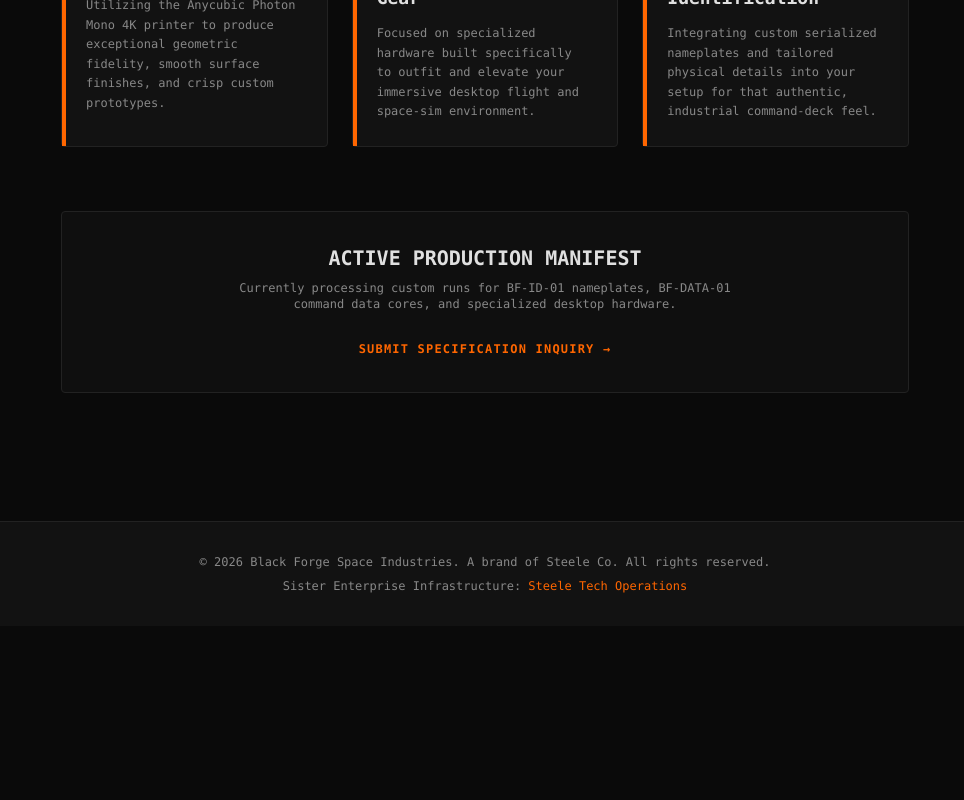
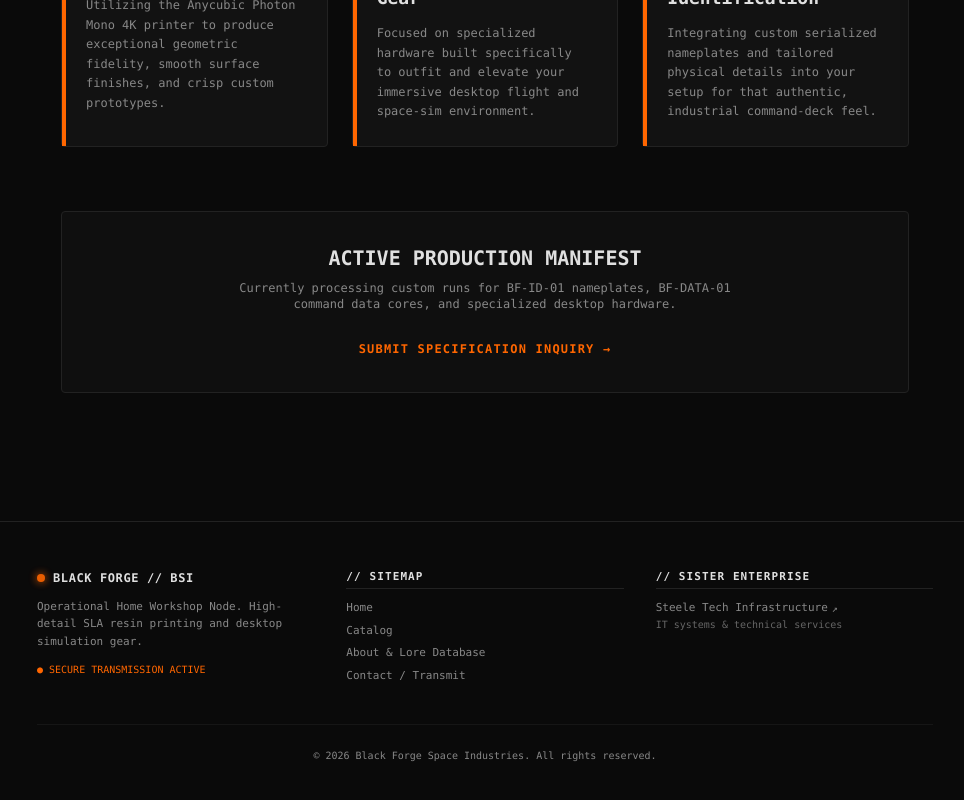
Before and after one commit to DeviousWings/black-forge-space-industries, a React (Vite) app: page / in a window 1280 px wide. Shown: the part 742-1542 px from the top of the page, without its empty margins (155-1119 px from the left). Before the commit the page ends 1368 px from the top, so only its background shows below. Built offline with nearby package versions, Linux system fonts and the light colour scheme.

Commit message:
Redesign Footer component with new layout and styles

```diff
--- a/src/components/Footer.jsx
+++ b/src/components/Footer.jsx
@@ -2,12 +2,92 @@ import React from 'react'
 
 export default function Footer({ setActiveTab }) {
   return (
-    <footer className="border-t border-[#222222] bg-[#121212] py-8 text-center text-xs font-mono text-[#888888]">
-      <div className="max-w-7xl mx-auto px-6 space-y-2">
-        <p>© {new Date().getFullYear()} Black Forge Space Industries. A brand of Steele Co. All rights reserved.</p>
-        <p>
-          Sister Enterprise Infrastructure: <span className="text-[#ff6600] cursor-pointer hover:underline" onClick={() => setActiveTab('home')}>Steele Tech Operations</span>
-        </p>
+    <footer className="border-t border-[#222222] bg-[#0a0a0a] py-12 px-6 mt-auto font-mono text-xs text-[#888888]">
+      <div className="max-w-4xl mx-auto grid grid-cols-1 md:grid-cols-3 gap-8 text-left">
+
+        {/* Column 1: Brand & Status */}
+        <div className="space-y-3">
+          <div className="flex items-center space-x-2">
+            <div className="w-2 h-2 bg-[#ff6600] rounded-full animate-pulse shadow-[0_0_8px_#ff6600]"></div>
+            <span className="font-bold text-[#e0e0e0] tracking-wider text-xs">
+              BLACK FORGE // BSI
+            </span>
+          </div>
+          <p className="text-[11px] leading-relaxed">
+            Operational Home Workshop Node. High-detail SLA resin printing and desktop simulation gear.
+          </p>
+          <p className="text-[10px] text-[#ff6600]">
+            ● SECURE TRANSMISSION ACTIVE
+          </p>
+        </div>
+
+        {/* Column 2: Internal Sitemap */}
+        <div className="space-y-3">
+          <h3 className="text-[#e0e0e0] font-bold tracking-widest uppercase text-[11px] border-b border-[#222222] pb-1">
+            // Sitemap
+          </h3>
+          <ul className="space-y-2 text-[11px]">
+            <li>
+              <button
+                onClick={() => { setActiveTab('home'); window.scrollTo(0, 0); }}
+                className="hover:text-[#ff6600] transition-colors"
+              >
+                Home
+              </button>
+            </li>
+            <li>
+              <button
+                onClick={() => { setActiveTab('catalog'); window.scrollTo(0, 0); }}
+                className="hover:text-[#ff6600] transition-colors"
+              >
+                Catalog
+              </button>
+            </li>
+            <li>
+              <button
+                onClick={() => { setActiveTab('about'); window.scrollTo(0, 0); }}
+                className="hover:text-[#ff6600] transition-colors"
+              >
+                About & Lore Database
+              </button>
+            </li>
+            <li>
+              <button
+                onClick={() => { setActiveTab('contact'); window.scrollTo(0, 0); }}
+                className="hover:text-[#ff6600] transition-colors"
+              >
+                Contact / Transmit
+              </button>
+            </li>
+          </ul>
+        </div>
+
+        {/* Column 3: Enterprise Network (Steele Tech Link) */}
+        <div className="space-y-3">
+          <h3 className="text-[#e0e0e0] font-bold tracking-widest uppercase text-[11px] border-b border-[#222222] pb-1">
+            // Sister Enterprise
+          </h3>
+          <ul className="space-y-2 text-[11px]">
+            <li>
+              <a
+                href="https://your-steele-tech-url.com"
+                target="_blank"
+                rel="noopener noreferrer"
+                className="hover:text-[#ff6600] transition-colors flex items-center space-x-1"
+              >
+                <span>Steele Tech Infrastructure</span>
+                <span className="text-[10px]">↗</span>
+              </a>
+              <p className="text-[10px] text-[#666666] mt-0.5">IT systems & technical services</p>
+            </li>
+          </ul>
+        </div>
+
+      </div>
+
+      {/* Bottom Copyright Bar */}
+      <div className="max-w-4xl mx-auto mt-10 pt-6 border-t border-[#222222]/50 text-center text-[10px]">
+        &copy; {new Date().getFullYear()} Black Forge Space Industries. All rights reserved.
       </div>
     </footer>
   )
```
